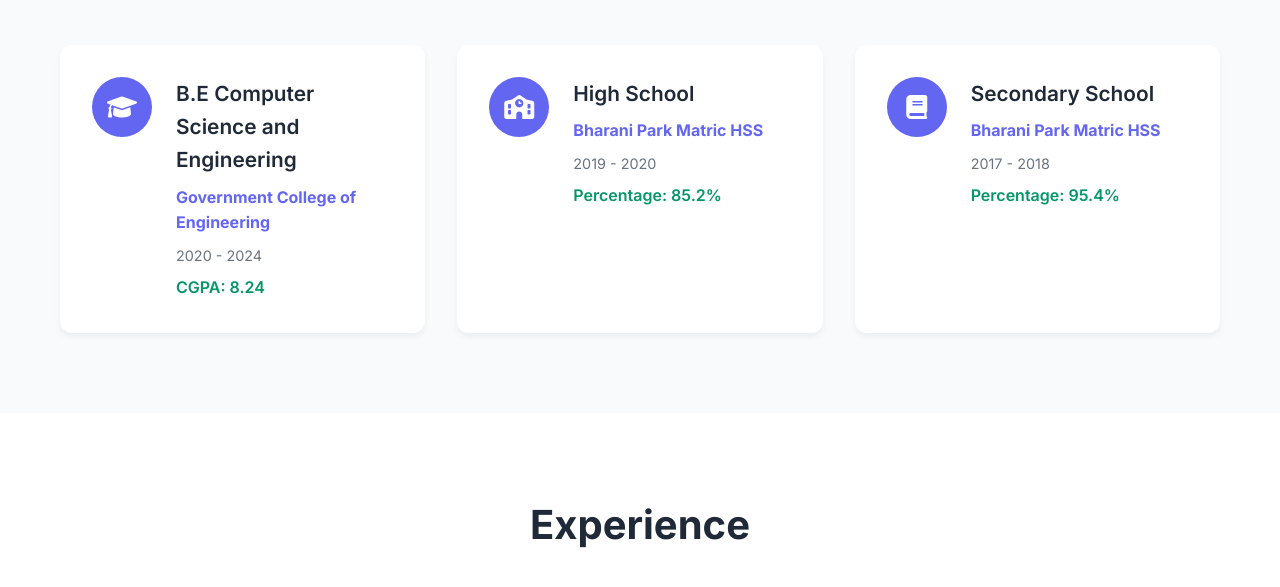
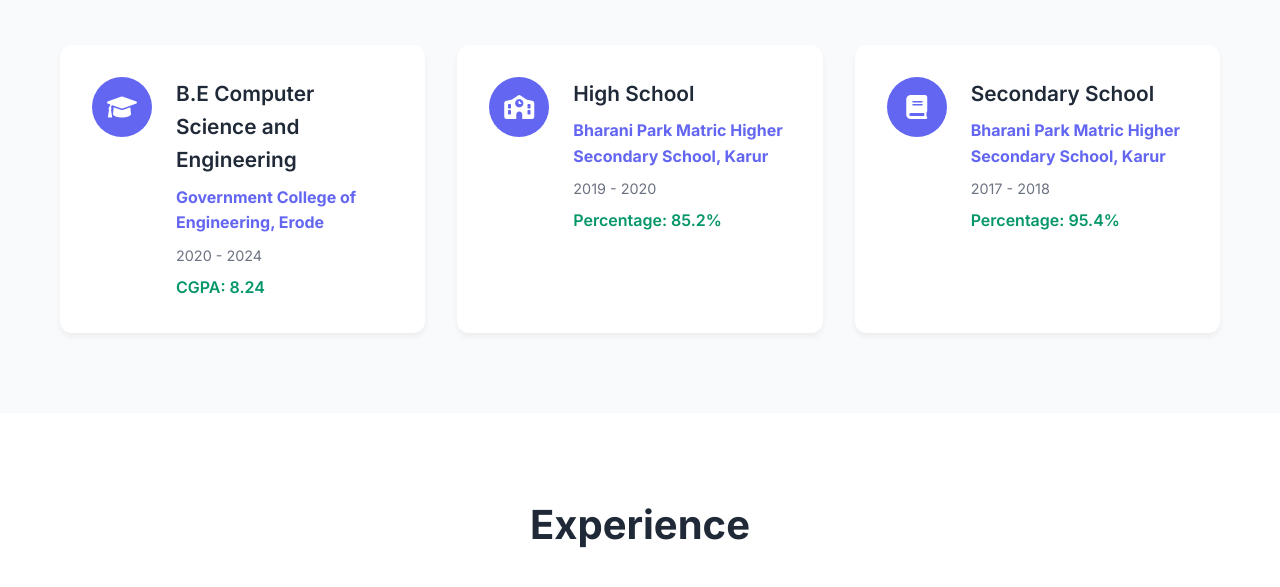
Before and after one commit to Poppyvidhya/portfolio, a plain HTML site: page index.html in a window 1280 px wide. Shown: the part 1467-2054 px from the top of the page. Drawn offline with Linux system fonts and the light colour scheme.

Commit message:
removed message content

```diff
--- a/index.html
+++ b/index.html
@@ -132,7 +132,7 @@
             </div>
             <div class="education-content">
               <h3>B.E Computer Science and Engineering</h3>
-              <h4>Government College of Engineering</h4>
+              <h4>Government College of Engineering, Erode</h4>
               <p class="education-period">2020 - 2024</p>
               <p class="education-score">CGPA: 8.24</p>
             </div>
@@ -143,7 +143,7 @@
             </div>
             <div class="education-content">
               <h3>High School</h3>
-              <h4>Bharani Park Matric HSS</h4>
+              <h4>Bharani Park Matric Higher Secondary School, Karur</h4>
               <p class="education-period">2019 - 2020</p>
               <p class="education-score">Percentage: 85.2%</p>
             </div>
@@ -154,7 +154,7 @@
             </div>
             <div class="education-content">
               <h3>Secondary School</h3>
-              <h4>Bharani Park Matric HSS</h4>
+              <h4>Bharani Park Matric Higher Secondary School, Karur</h4>
               <p class="education-period">2017 - 2018</p>
               <p class="education-score">Percentage: 95.4%</p>
             </div>
@@ -522,7 +522,7 @@
     <section id="contact" class="contact">
       <div class="container">
         <h2 class="section-title">Get In Touch</h2>
-        <div class="contact-content">
+        <!-- <div class="contact-content"> -->
           <div class="contact-info">
             <div class="contact-item">
               <i class="fas fa-envelope"></i>
@@ -553,7 +553,7 @@
               </div>
             </div>
           </div>
-          <div class="contact-form">
+          <!-- <div class="contact-form">
             <form>
               <div class="form-group">
                 <input type="text" placeholder="Your Name" required />
@@ -575,8 +575,8 @@
                 Send Message
               </button>
             </form>
-          </div>
-        </div>
+          </div> -->
+        <!-- </div> -->
       </div>
     </section>
 
```
